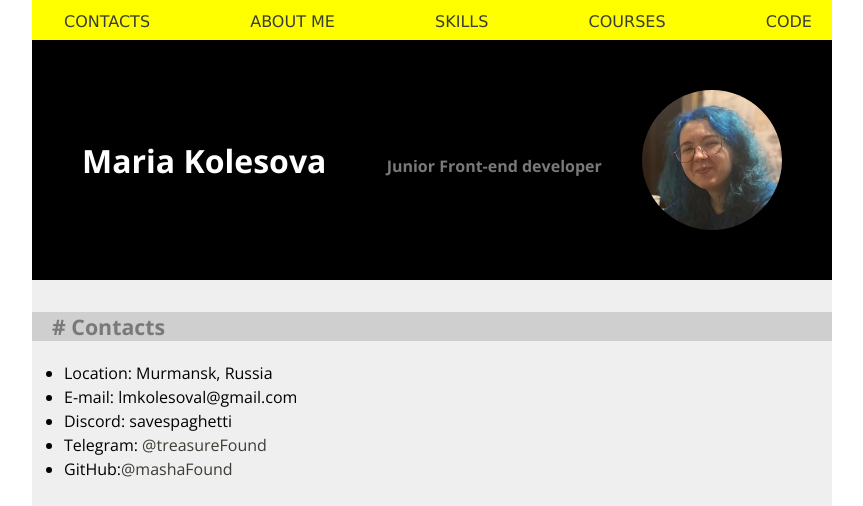
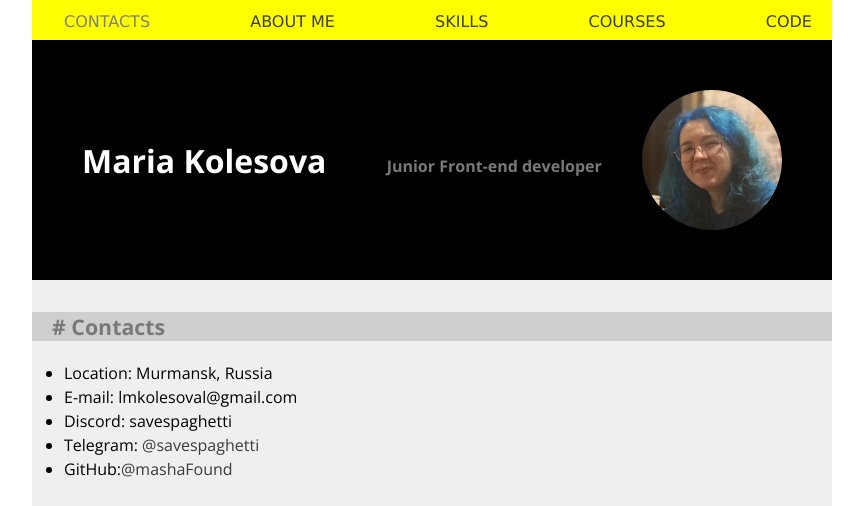
Before and after one commit to mashaFound/rsschool-cv, a plain HTML site: page index.html in a window 1280 px wide. In both pictures the pointer is over the link "CONTACTS". Shown: the top 506 px of the page, without its empty margins (208-1071 px from the left). Drawn offline with nearby package versions, Linux system fonts and the light colour scheme.

Commit message:
feat: add hover effect to links in nav menu

```diff
--- a/index.html
+++ b/index.html
@@ -34,7 +34,7 @@
                 <li>Location: Murmansk, Russia</li>
                 <li>E-mail: lmkolesoval@gmail.com</li>
                 <li>Discord: savespaghetti</li>
-                <li>Telegram: <a href="https://t.me/treasureFound">@treasureFound</a></li>
+                <li>Telegram: <a href="https://t.me/savespaghetti">@savespaghetti</a></li>
                 <li>GitHub:<a href="https://github.com/mashafound">@mashaFound</a></li>
             </ul>
             <h2 id="About"># About me</h2>
--- a/styles.css
+++ b/styles.css
@@ -110,6 +110,9 @@ nav {
     font-family: Verdana, Tahoma, sans-serif;
     height: 40px;
 }
+nav a:hover {
+    color: grey;
+}
 
 nav ul {
     display: flex;
```
